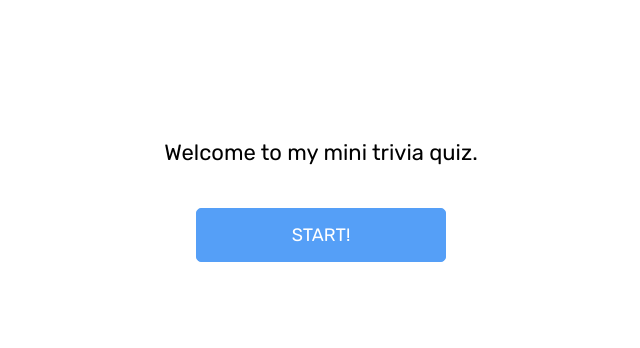
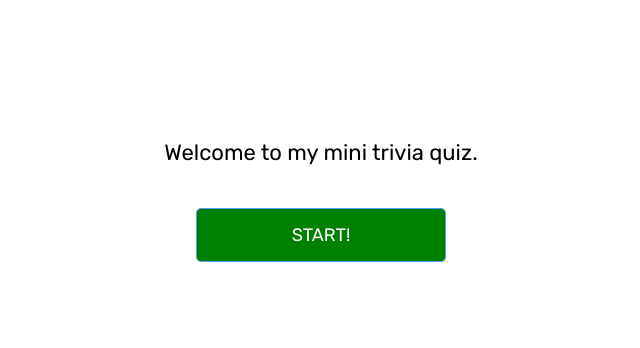
Before and after one commit to Morenayd/mini-trivia, a plain HTML site: page index.html in a window 1280 px wide. Shown: the part 123-471 px from the top of the page, without its empty margins (319-959 px from the left). Drawn offline with Linux system fonts and the light colour scheme.

Commit message:
Update style.css

```diff
--- a/style.css
+++ b/style.css
@@ -25,7 +25,7 @@ body {
     padding-bottom: 15px;
     font-family: "Rubik", sans-serif;
     font-size: 18px;
-    background-color: #559FF7;
+    background-color: green;
     border: 1px solid #559FF7;
     border-radius: 5px;
     color: #ffffff;
```
